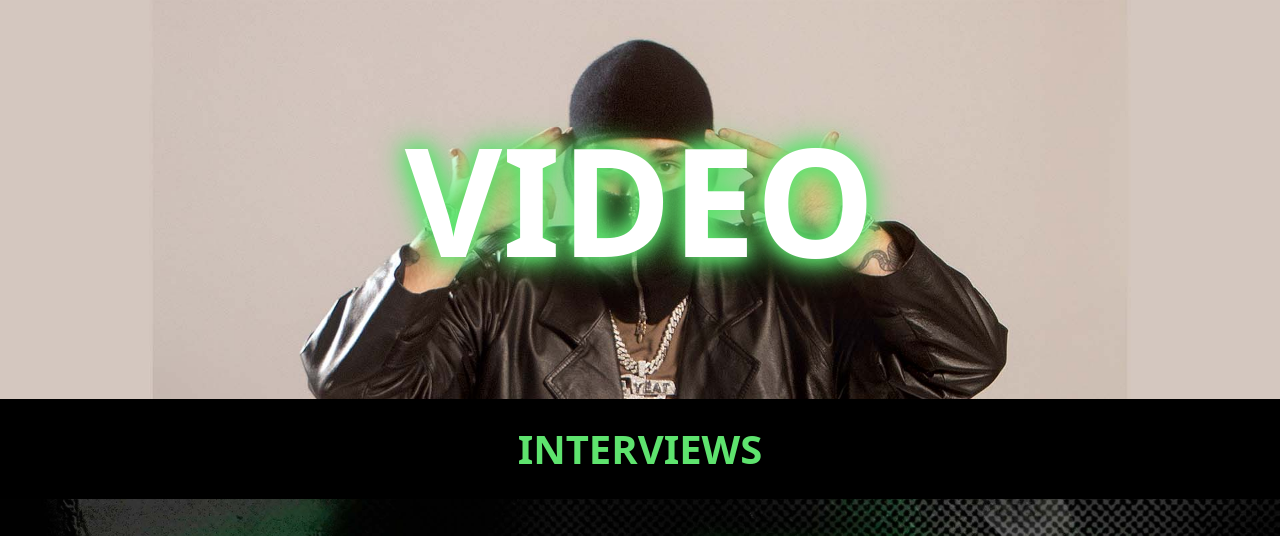
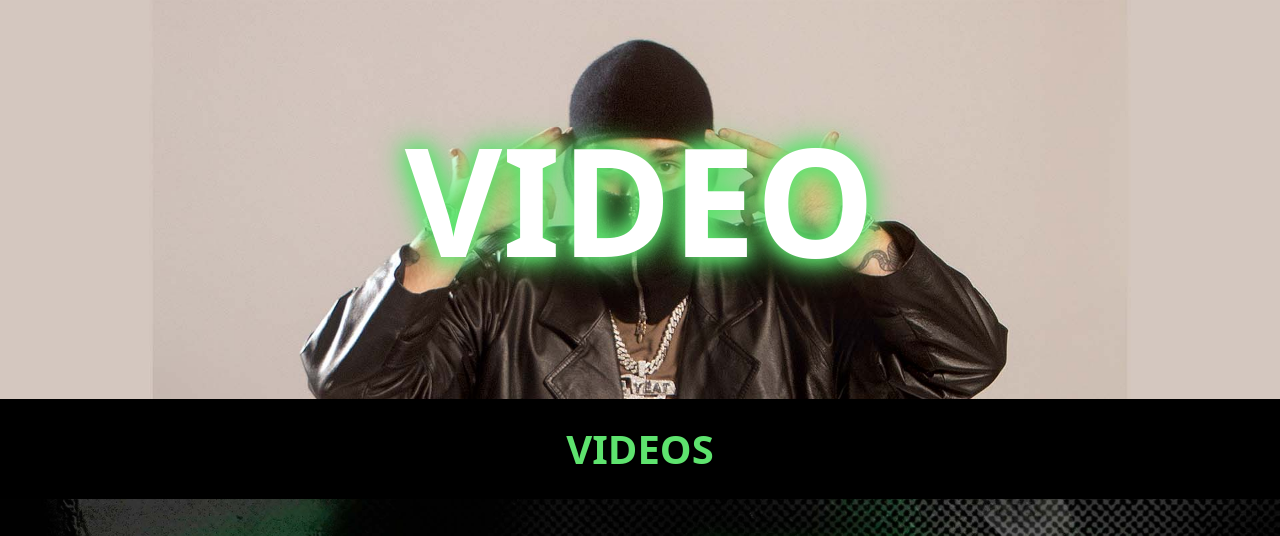
Before and after one commit to flawlessmevin/yeat, a PHP site: page /video.php in a window 1280 px wide. Shown: the part 61-597 px from the top of the page. Run offline with PHP 8.4, Linux system fonts and the light colour scheme.

```diff
--- a/video.php
+++ b/video.php
@@ -28,7 +28,7 @@
       </div>
     </div>
     <div class="rozdel">
-      <h2>INTERVIEWS</h2>
+      <h2>VIDEOS</h2>
     </div>
 
     <div class="container-sm mt-5" id="albums">
@@ -77,9 +77,7 @@
 
     </div>
 
-    <div class="rozdel">
-      <h2>Behind the Scenes</h2>
-    </div>
+
 
     <div class="container-sm mt-5" id="albums">
       <div class="row justify-content-around custom-mb">
```
